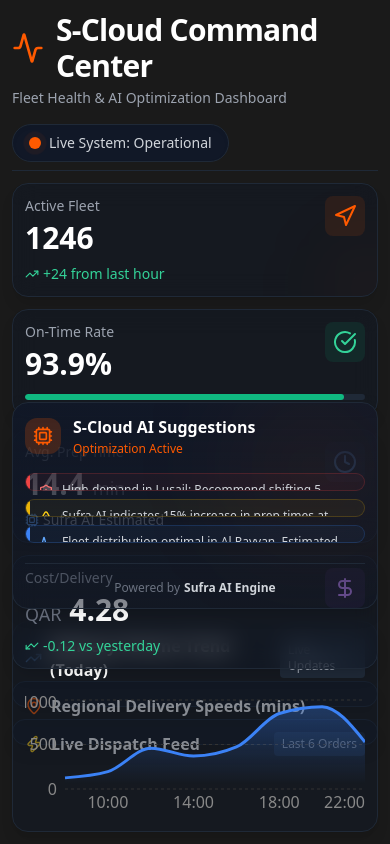
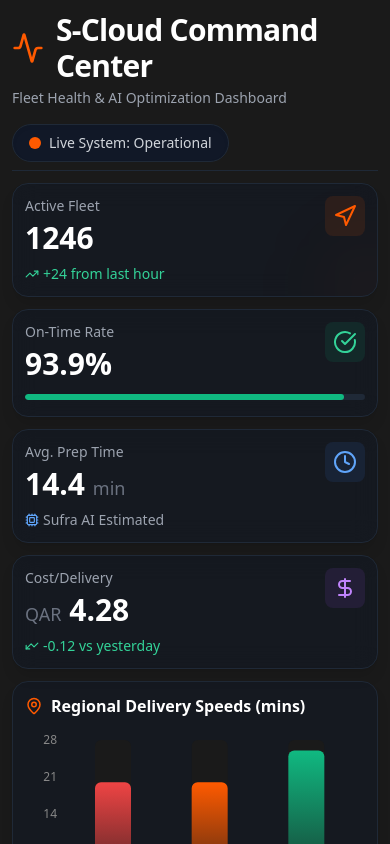
Before and after one commit to yusufcalisir/S-Cloud, a React (Vite) app: page / in a window 390 px wide. Shown: the top 844 px of the page. Built offline with nearby package versions, Linux system fonts and the light colour scheme.

Commit message:
fix: restore vertical scrolling natively for mobile devices only

```diff
--- a/src/App.jsx
+++ b/src/App.jsx
@@ -101,7 +101,7 @@ export default function Dashboard() {
   }, []);
 
   return (
-    <div className="h-screen overflow-hidden bg-snoonu-anthracite text-white font-sans p-3 flex flex-col gap-3">
+    <div className="min-h-screen lg:h-screen overflow-x-hidden lg:overflow-hidden bg-snoonu-anthracite text-white font-sans p-3 flex flex-col gap-3">
 
       {/* Header */}
       <header className="flex flex-col md:flex-row justify-between items-start md:items-center border-b border-gray-800 pb-2 shrink-0">
@@ -202,7 +202,7 @@ export default function Dashboard() {
           <div className="grid grid-cols-1 lg:grid-cols-2 gap-3 flex-1 min-h-0">
 
             {/* Regional Performance Chart */}
-            <div className="bg-gray-900/50 border border-gray-800 rounded-2xl p-3 shadow-lg flex flex-col min-h-0">
+            <div className="bg-gray-900/50 border border-gray-800 rounded-2xl p-3 shadow-lg flex flex-col min-h-[250px] lg:min-h-0">
               <h3 className="text-base font-semibold mb-3 flex items-center gap-2 shrink-0">
                 <MapPin size={18} className="text-snoonu-orange" />
                 Regional Delivery Speeds (mins)
@@ -244,7 +244,7 @@ export default function Dashboard() {
             </div>
 
             {/* Live Dispatch Feed */}
-            <div className="bg-gray-900/50 border border-gray-800 rounded-2xl p-3 shadow-lg flex flex-col min-h-0">
+            <div className="bg-gray-900/50 border border-gray-800 rounded-2xl p-3 shadow-lg flex flex-col min-h-[300px] lg:min-h-0">
               <div className="flex justify-between items-center mb-3 shrink-0">
                 <h3 className="text-base font-semibold flex items-center gap-2">
                   <Zap size={18} className="text-yellow-400" />
@@ -299,7 +299,7 @@ export default function Dashboard() {
         <div className="lg:col-span-1 flex flex-col gap-3 min-h-0">
 
           {/* AI Optimizer Panel */}
-          <div className="bg-gradient-to-b from-gray-900 to-gray-900/50 border border-gray-800 rounded-2xl p-3 shadow-lg flex flex-col relative overflow-hidden h-full flex-1">
+          <div className="bg-gradient-to-b from-gray-900 to-gray-900/50 border border-gray-800 rounded-2xl p-3 shadow-lg flex flex-col relative overflow-hidden h-full flex-1 min-h-[350px] lg:min-h-0">
             {/* Fancy Background glow */}
             <div className="absolute top-0 right-0 w-32 h-32 bg-snoonu-orange/10 rounded-full blur-3xl"></div>
 
```
